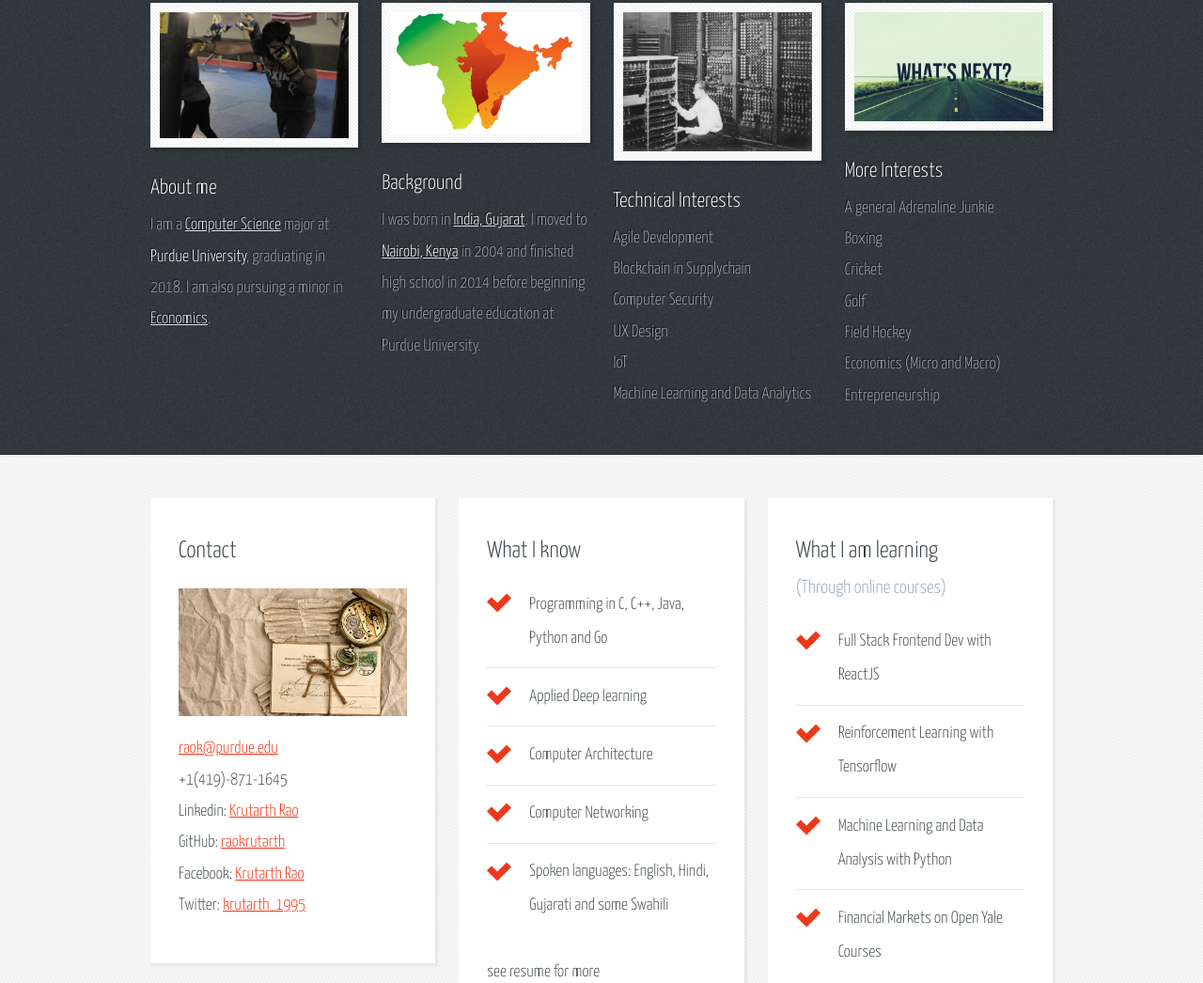
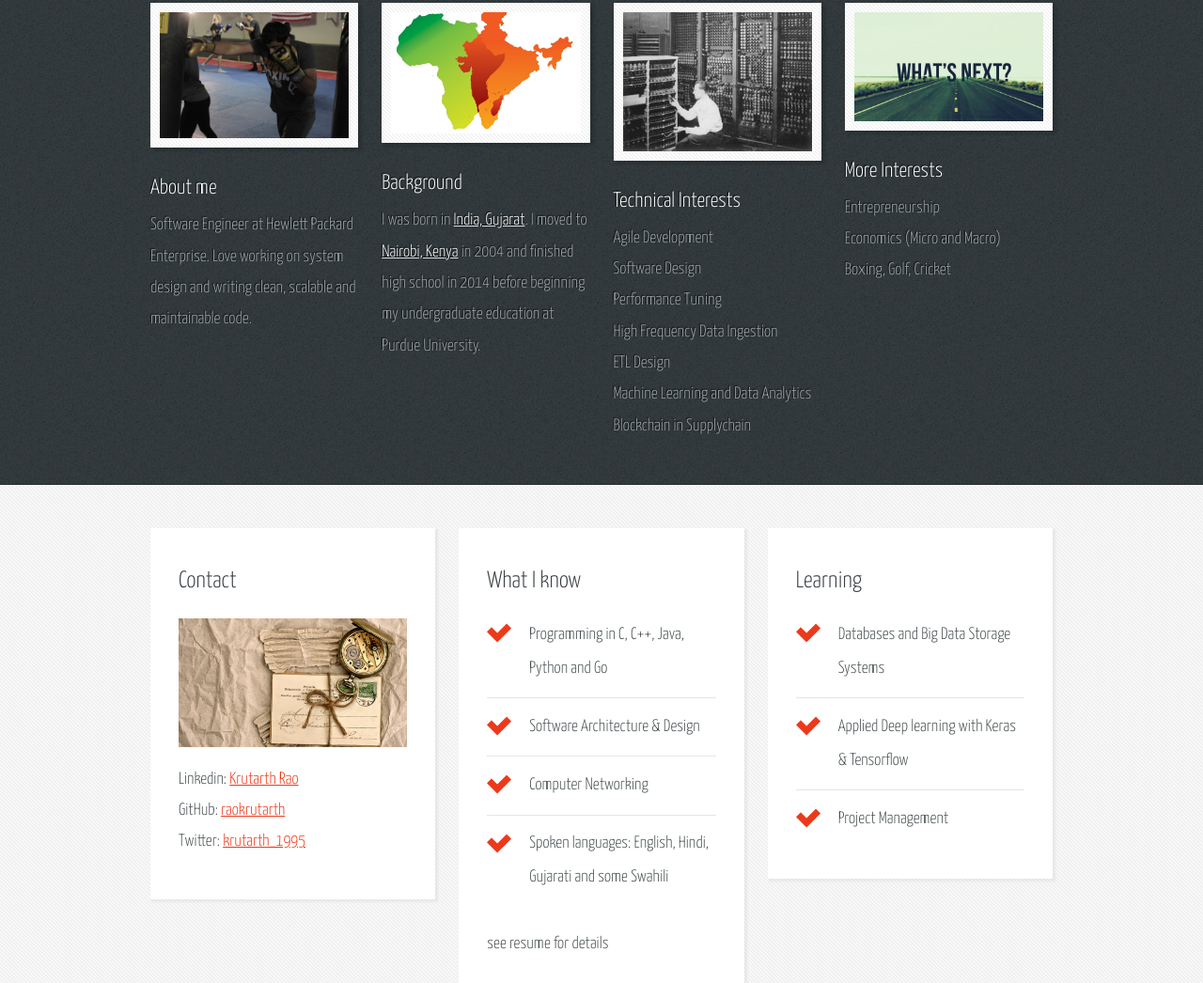
Before and after one commit to raokrutarth/homePage, a plain HTML site: page index.html in a window 1280 px wide. Shown: the part 582-1628 px from the top of the page at 94% size. Drawn offline with Linux system fonts and the light colour scheme.

Commit message:
updates resume and removes email

```diff
--- a/index.html
+++ b/index.html
@@ -63,9 +63,7 @@
 										<a href="#" class="bordered-feature-image"><img src="images/aboutme.jpg" alt="" /></a>
 										<h2>About me</h2>
 										<p>
-											I am a <a href="https://www.cs.purdue.edu/"<strong>Computer Science</strong></a> major at <strong>Purdue University</strong>, graduating
-											in 2018. I am also pursuing a minor in
-											<a href="http://www.krannert.purdue.edu/academics/economics/">Economics</a>.
+											Software Engineer at Hewlett Packard Enterprise. Love working on system design and writing clean, scalable and maintainable code.
 										</p>
 									</section>
 
@@ -93,11 +91,12 @@
 										<h2>Technical Interests</h2>
 										<p>
 											Agile Development</br>
+											Software Design</br>
+											Performance Tuning</br>
+											High Frequency Data Ingestion</br>
+											ETL Design</br>
+											Machine Learning and Data Analytics</br>
 											Blockchain in Supplychain</br>
-											Computer Security</br>
-											UX Design </br>
-											IoT</br>
-											Machine Learning and Data Analytics</br>
 										</p>
 									</section>
 
@@ -109,13 +108,9 @@
 										<a href="#" class="bordered-feature-image"><img src="images/next.jpg" alt="" /></a>
 										<h2>More Interests </h2>
 										<p>
-											A general Adrenaline Junkie	</br>
-											Boxing </br>
-											Cricket </br>
-											Golf <br>
-											Field Hockey </br>
+											Entrepreneurship </br>
 											Economics (Micro and Macro) </br>
-											Entrepreneurship </br>
+											Boxing, Golf, Cricket </br>
 										</p>
 									</section>
 							</div>
@@ -139,11 +134,8 @@
 										</header>
 										<a href="#" class="feature-image"><img src="images/contact.jpg" alt="" /></a>
 										<p>
-											<a href="mailto:raok@purdue.edu">raok@purdue.edu</a><br/>
-											+1(419)-871-1645<br/>
 											<strong>Linkedin:</strong> <a href="http://www.linkedin.com/pub/krutarth-rao/a3/445/504/">Krutarth Rao</a></br>
 											<strong>GitHub:</strong> <a href="https://github.com/raokrutarth">raokrutarth</a> <br/>
-											<strong>Facebook:</strong> <a href="http://www.facebook.com/krutarth.rao">Krutarth Rao</a> <br/>
 											<strong>Twitter:</strong> <a href="https://twitter.com/krutarth_1995">krutarth_1995</a> <br/>
 										</p>
 									</section>
@@ -158,12 +150,11 @@
 										</header>
 										<ul class="check-list">
 											<li>Programming in C, C++, Java, Python and Go</li>
-											<li>Applied Deep learning</li>
-											<li>Computer Architecture</li>
+											<li>Software Architecture & Design</li>
 											<li>Computer Networking</li>
 											<li>Spoken languages: English, Hindi, Gujarati and some Swahili</li>
 										</ul>
-										<i>see resume for more</i>
+										<i>see resume for details</i>
 									</section>
 
 							</div>
@@ -171,14 +162,12 @@
 								<!-- Box #3 -->
 									<section>
 										<header>
-											<h2>What I am learning</h2>
-											<h3>(Through online courses)</h3>
+											<h2>Learning</h2>
 										</header>
 										<ul class="check-list">
-											<li>Full Stack Frontend Dev with ReactJS</li>
-											<li>Reinforcement Learning with Tensorflow</li>
-											<li>Machine Learning and Data Analysis with Python</li>
-											<li>Financial Markets on Open Yale Courses</li>
+											<li>Databases and Big Data Storage Systems</li>
+											<li>Applied Deep learning with Keras & Tensorflow</li>
+											<li>Project Management</li>
 										</ul>
 									</section>
 									</div>
```
Also changed, not shown: 1 other file.
